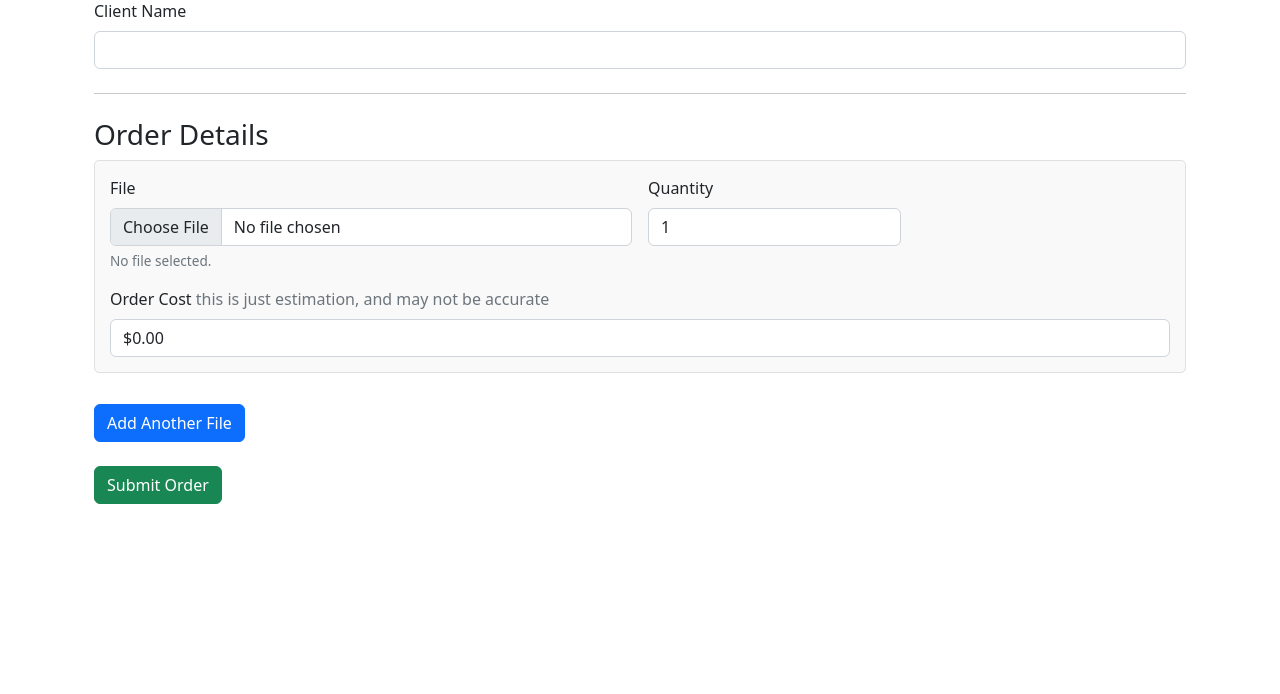
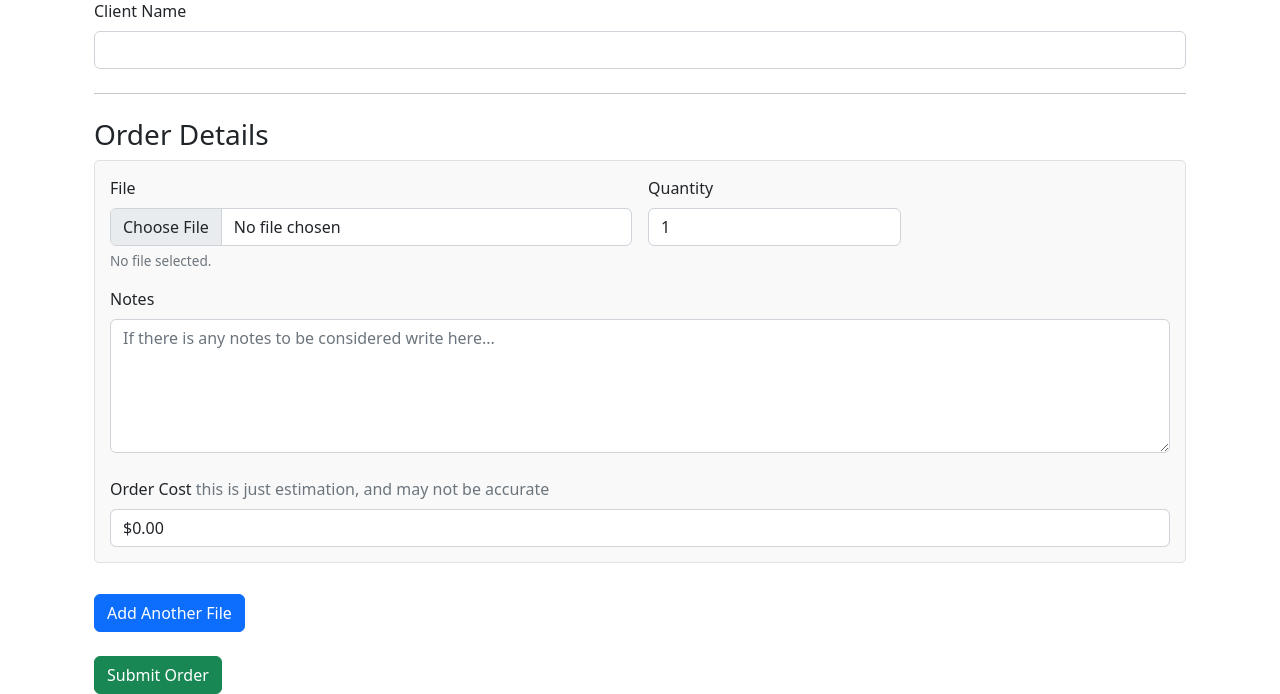
Before and after one commit to JoethonDev/order-managments, a Django app: template templates/orders/create_orders.html in a window 1280 px wide. Shown: the part 177-871 px from the top of the page. Before the commit the page ends 681 px from the top, so only its background shows below. Run offline with Django 3.2, Linux system fonts and the light colour scheme; the template is opened without the code that fills it, so the values that code supplies are empty; some libraries are stand-ins or nearby versions.

Commit message:
add notes field & display in orders

```diff
--- a/orders/models.py
+++ b/orders/models.py
@@ -45,7 +45,8 @@ class Order(models.Model):
                 "file_url" : presigned_get,
                 "quantity" : detail.quantity,
                 "cost" : detail.cost,
-                "features" : features
+                "features" : features,
+                "note" : detail.note,
             })
         return details
 
@@ -63,8 +64,8 @@ class OrderDetail(models.Model):
     quantity = models.IntegerField(default=1)
     cost = models.FloatField()
     order_id = models.ForeignKey(Order, on_delete=models.CASCADE, related_name="details")
+    note = models.TextField(null=True)
 
-    # TODO : modify save for creation to have default values for each feature inside it
 
 class OrderFeatureDetail(models.Model):
     order_detail_id = models.ForeignKey(OrderDetail, on_delete=models.CASCADE, related_name="features")
--- a/templates/orders/create_orders.html
+++ b/templates/orders/create_orders.html
@@ -80,10 +80,18 @@
                                 </select>
                             </div>
                         {% endfor %}
+                        <div class="mb-2">
+                            <label for="messageTextarea" class="form-label">Notes</label>
+                            <textarea
+                                class="form-control note"
+                                id="messageTextarea"
+                                rows="5"
+                                placeholder="If there is any notes to be considered write here..."
+                                style="resize: vertical; min-height: 120px;"></textarea>
+                        </div>
                         <div class="col-md2">
                             <label for="orderCost" class="form-label">Order Cost <span class="text-muted">this is just estimation, and may not be accurate</span></label>
                             <input type="text" class="form-control order-cost-display" id="orderCost" name="orderCost" value="$0.00" readonly>
-
                         </div>
                     </div>
                 </div>
@@ -371,6 +379,7 @@
                 newItem.className = `order-detail-item`;
                 newItem.querySelector('.order-file-input').value = ""
                 newItem.querySelector('.file-url').value = ""
+                newItem.querySelector('.note').value = ""
                 newItem.querySelector('.quantity-input').value = 1; // Reset quantity
                 newItem.querySelectorAll("select").forEach(selectElement => {
                     selectElement.selectedIndex = 0
@@ -386,7 +395,7 @@
                 `;
                 newItem.querySelector('.row.g-3').insertAdjacentHTML('beforeend', removeButtonHtml);
 
-                newItem.insertAdjacentHTML("afterbegin", '<hr class="my-4">');
+
                 orderDetailsContainer.appendChild(newItem);
 
                 // Re-calculate cost for the newly added item (which will be $0.00 initially)
@@ -417,9 +426,11 @@
                     const fileUrl = row.querySelector(".file-url")
                     const quantity = row.querySelector(".quantity-input")
                     const features = [...row.querySelectorAll(".feature-select")]
+                    const note = row.querySelector(".note")
                     formData.push({
                         "file_url" : fileUrl.value,
                         "quantity" : quantity.value,
+                        "note" : note.value,
                         "features" : features.map(e => e.value)
                     })
                 })
```
Also changed, not shown: orders/views.py (+5 -2 lines), templates/orders/orders_dashboard.html (+13 -0 lines), orders/migrations/0003_orderdetail_note.py (added).
